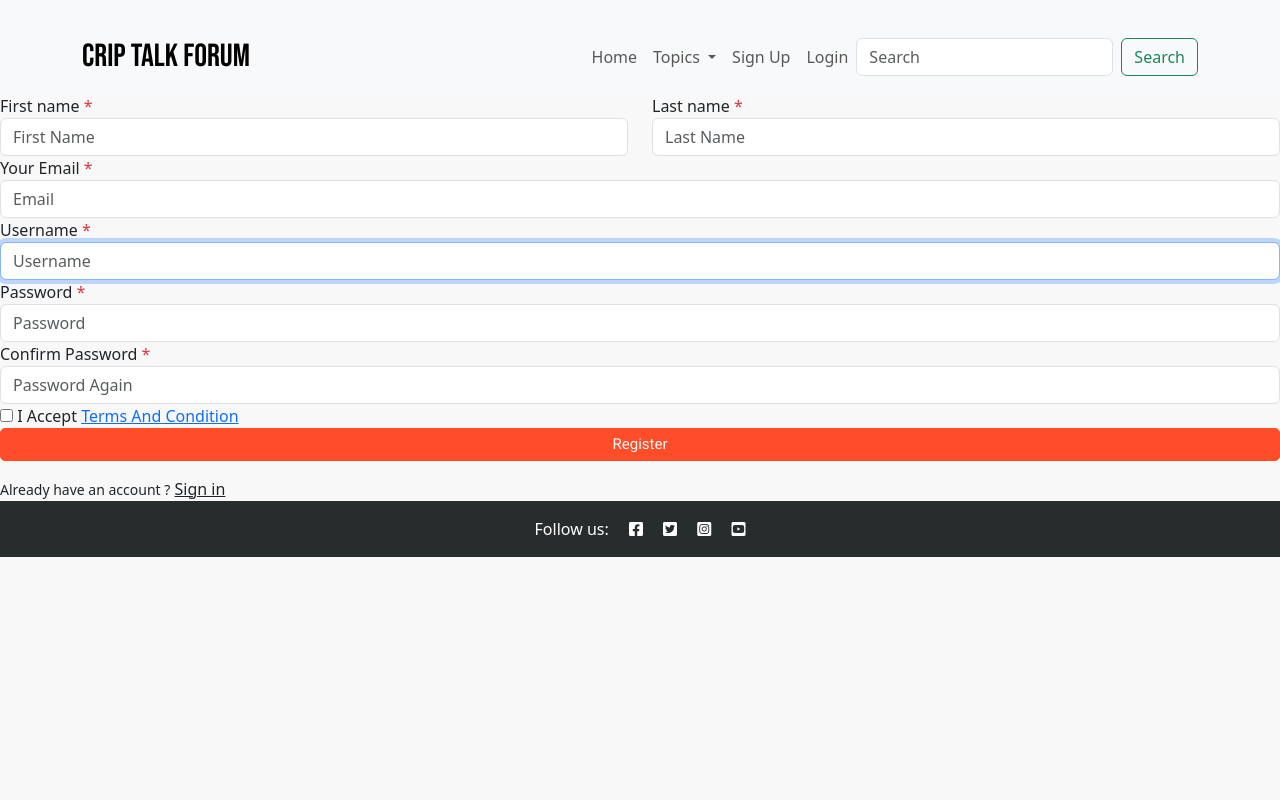
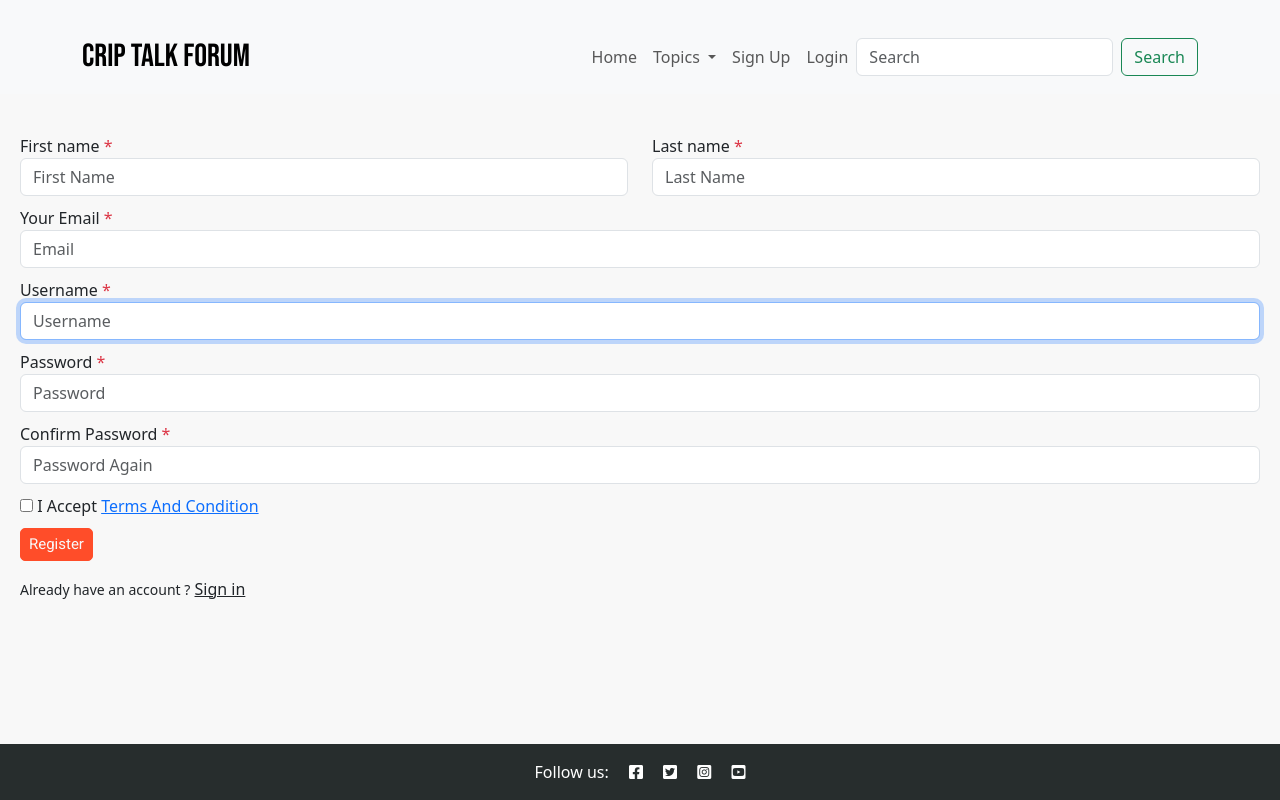
Before and after one commit to e-tidemo/crip-talk, a Django app: page /signup/ in a window 1280 px wide. Run offline with Django 4.2, Linux system fonts and the light colour scheme.

Commit message:
Add styling to sign up page

```diff
--- a/forumapp/templates/forumapp/signup.html
+++ b/forumapp/templates/forumapp/signup.html
@@ -116,7 +116,7 @@
             </div>
         </div>
         <div class="col-md-12">
-            <button class="btn btn-primary w-100" type="submit">Register</button>
+            <button class="btn btn-primary" type="submit">Register</button>
         </div>
         <div class="mx-auto">
             <p class="mb-0 mt-3"><small class="text-dark mr-2">Already have an account ?</small> <a
--- a/static/css/style.css
+++ b/static/css/style.css
@@ -2,6 +2,9 @@
 
 body {
     background-color: #f8f8f8;
+    min-height: 100vh;
+    display: flex;
+    flex-direction: column;
 }
 
 .intro {
@@ -238,6 +241,21 @@ h1{
     padding: 4px 8px;
 }
 
+/* Sign up page */
+.login-form {
+    padding: 20px 10px;
+    margin: 20px 10px;
+}
+
+.form-group {
+    margin-bottom: 10px;
+}
+
+/* Footer */
+footer {
+    margin-top: auto;
+}
+
 .thin {
     font-weight: 300;
 }
@@ -282,11 +300,3 @@ h1{
     background: transparent;
     border: none;
 }
-
-.faded {
-    color: rgb(172, 175, 175);
-}
-
-.approval {
-    color: rgb(222, 146, 168);
-}
--- a/templates/registration/login.html
+++ b/templates/registration/login.html
@@ -9,7 +9,7 @@
         Hi {{ user.username }}, you are logged in!
         <form action="{% url 'logout' %}" method="post">
             {% csrf_token %}
-            <button type="submit">Log Out</button>
+            <button class="btn btn-primary" type="submit">Log Out</button>
         </form>
 {% else %}
     <form method="post">
```
Also changed, not shown: 1 other file.
